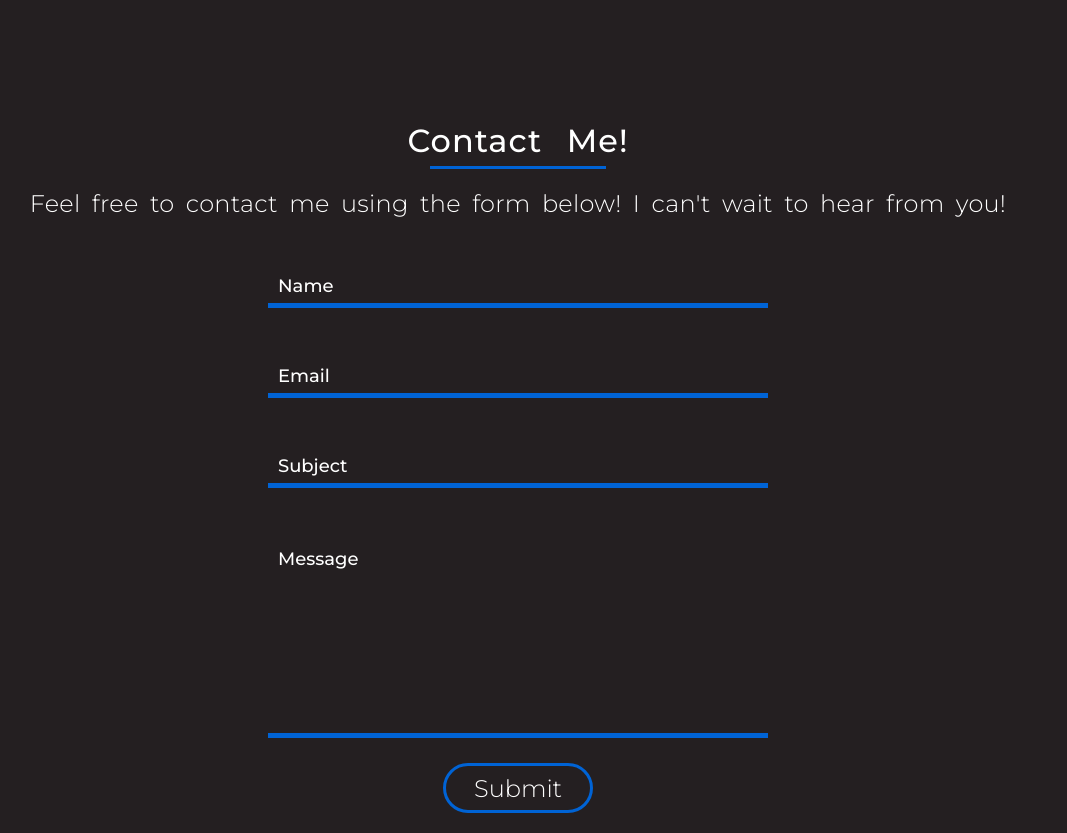
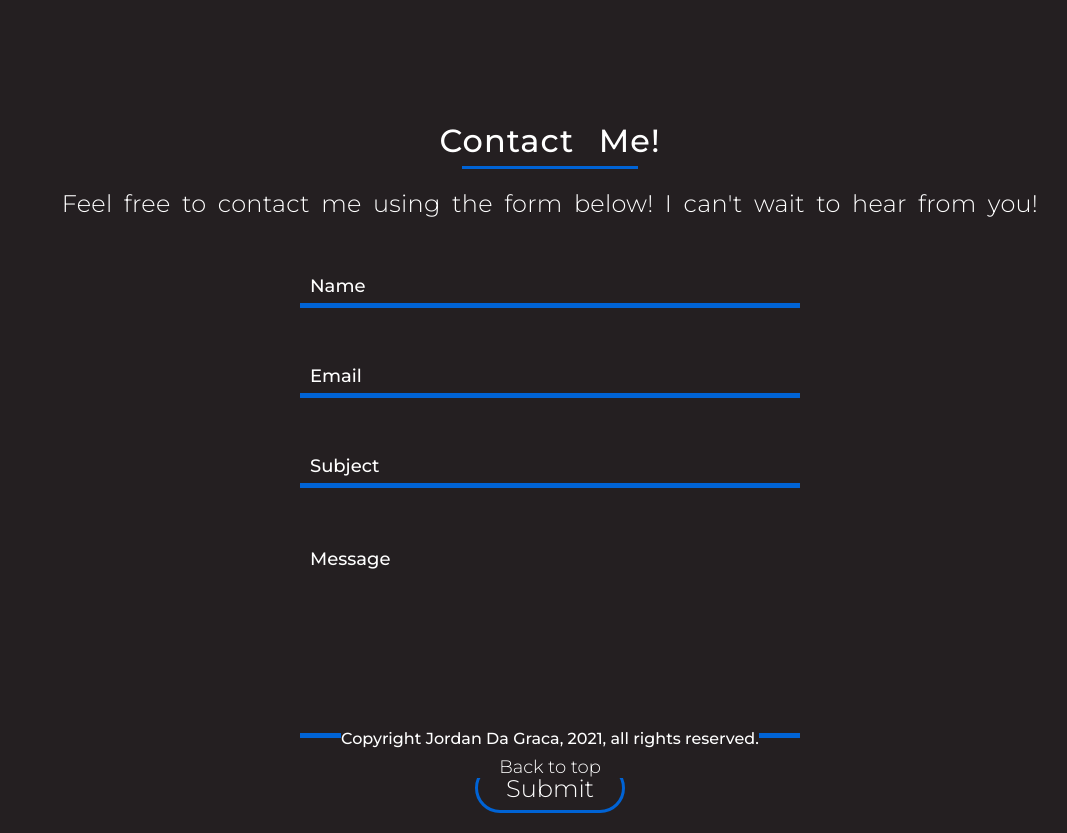
Before and after one commit to JordanDG/Portfolio, a React (Create React App) app: page / in a window 1280 px wide. Shown: the part 1840-2673 px from the top of the page, without its empty margins (90-1157 px from the left). Built offline with nearby package versions, Linux system fonts and the light colour scheme.

Commit message:
Added footer to differentiate between component endings.

```diff
--- a/src/App.js
+++ b/src/App.js
@@ -14,6 +14,10 @@ import Proficiencies from "./components/Homepage/proficiencies.js";
 
 /* Section 4 */
 import Contact from "./components/Homepage/contact.js";
+
+/* Footer */
+import FooterMain from"./components/Homepage/footer.js";
+
 
 /* Section Styling */
 const SectionOne = styled.section`
@@ -63,6 +67,7 @@ function App() {
       </SectionThree>
       <SectionFive>
         <Contact />
+        <FooterMain />
       </SectionFive>
     </div>
   );
--- a/src/components/Homepage/contact.js
+++ b/src/components/Homepage/contact.js
@@ -5,14 +5,14 @@ import axios from "axios";
 const ContactContainer = styled.div`
     width: 90vw;
     height: 55vh;
-    margin-left: 2.5vw;
+    margin-left: 5vw;
     display: flex;
     flex-direction: column;
     align-items: center;
     justify-content: flex-start;
 
     @media (max-width: 499px) {
-        height: 100vh;
+        height: 120vh;
         width: 85vw;
         margin-left: 7.5vw;
     }
@@ -184,6 +184,7 @@ const SubmissionSuccessMessageContainer = styled.div`
     width: 100%;
     height: 10vh;
     background-color: #0063D5;
+    text-align: center;
     color: #fff;
     font-size: 32px;
     font-weight: 300;
--- /dev/null
+++ b/src/components/Homepage/footer.js
@@ -0,0 +1,65 @@
+import React, { useState } from 'react';
+import styled, { createGlobalStyle, keyframes }  from 'styled-components';
+import { Link } from "react-scroll";
+
+const Footer = styled.div`
+    width: 90vw;
+    margin-left: 5vw;
+    height: 7vh;
+    display: flex;
+    flex-direction: column;
+    justify-content: flex-start;
+    align-items: center;
+    margin-top: 20vh;
+
+    @media (max-width: 499px) {
+        width: 85vw;
+        margin-left: 7.5vw;
+    }
+`;
+
+const FooterSplashText = styled.p`
+    color: #fff;
+    margin-top: 1vh;
+    text-align: center;
+`;
+
+const FooterNavContainer = styled.div`
+    width: 100%;
+    display: flex;
+    flex-direciton: row;
+    align-items: center;
+    justify-content: center;
+`;
+
+const FooterNav = styled.ul`
+    color: #fff;
+    text-decoration: none;
+    list-style-type: none;
+    font-weight: 300;
+    font-size: 18px;
+    margin-top: 1vh;
+    transition: all 0.5s ease-in-out;
+
+    &:hover {
+        text-decoration: underline;
+        color: #0063D5;
+    }
+`;
+
+function FooterMain(props) {
+    return (
+        <div>
+            <Footer>
+                <FooterSplashText>Copyright Jordan Da Graca, 2021, all rights reserved.</FooterSplashText>
+                <FooterNavContainer>
+                    <FooterNav>
+                        <li><Link to="AboutID" spy={true} smooth={true} offset={50} duration={500}><p>Back to top</p></Link></li>
+                    </FooterNav>
+                </FooterNavContainer>
+            </Footer>
+        </div>
+    );
+}
+
+export default FooterMain;
--- a/src/components/Homepage/navigation.js
+++ b/src/components/Homepage/navigation.js
@@ -156,7 +156,7 @@ function NavigationBar(props) {
     const [isOpen, setOpen] = useState(false);
 
     return (
-        <div>
+        <div id="HomeID">
             <GlobalStyle />
             <NavigationContainer>
                 <Slide left>
```
Also changed, not shown: 1 other file (tests, documents, lock files or other folders).
